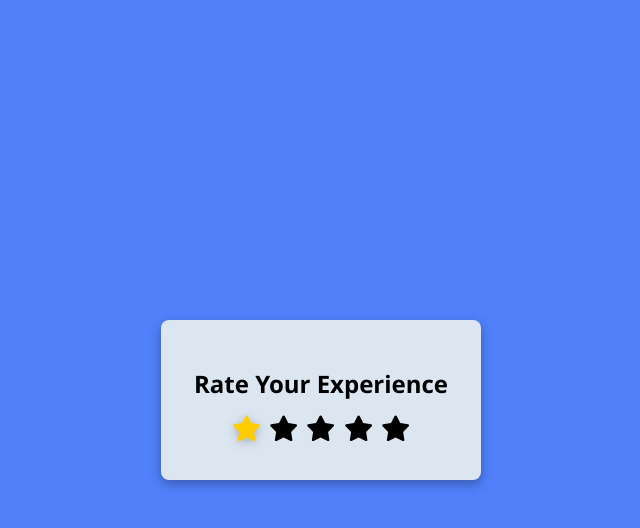
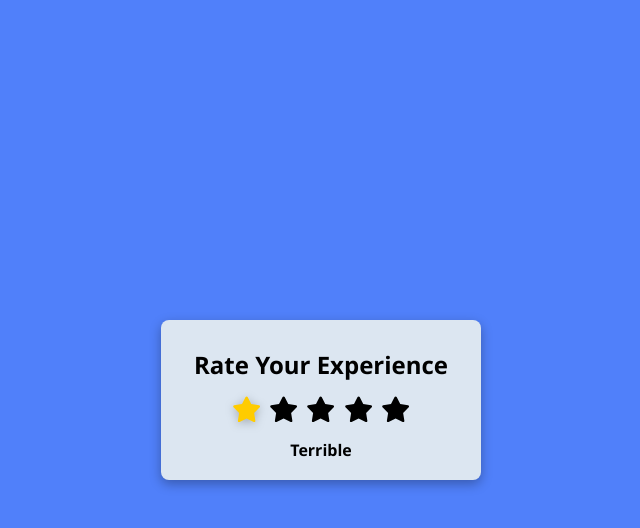
Before and after one commit to Yahan-Botheju/react-starter, a React (Vite) app in the folder react_1/rating-ui/: page / in a window 1280 px wide. Both pictures are taken after a click on the element 565 px from the left and 428 px from the top of the page. Shown: the top 528 px of the page, without its empty margins (319-959 px from the left). Built offline with nearby package versions, Linux system fonts and the light colour scheme.

Commit message:
update jsx

```diff
--- a/react_1/rating-ui/src/components/Rating.jsx
+++ b/react_1/rating-ui/src/components/Rating.jsx
@@ -7,6 +7,7 @@ const Rating = () => {
 	const [hover, setHover] = useState(0);
 
 	const stars = Array.from({ length: 5 }, (_, i) => i + 1);
+	const feedbackMessages = ['Terrible', 'Poor', 'Fair', 'Good', 'Excellent'];
 
 	return (
 		<>
@@ -28,6 +29,9 @@ const Rating = () => {
 							</div>
 						))}
 					</div>
+					<div className="feedback">
+						{rating > 0 && <p>{feedbackMessages[rating - 1]}</p>}
+					</div>
 				</div>
 			</div>
 		</>
```
